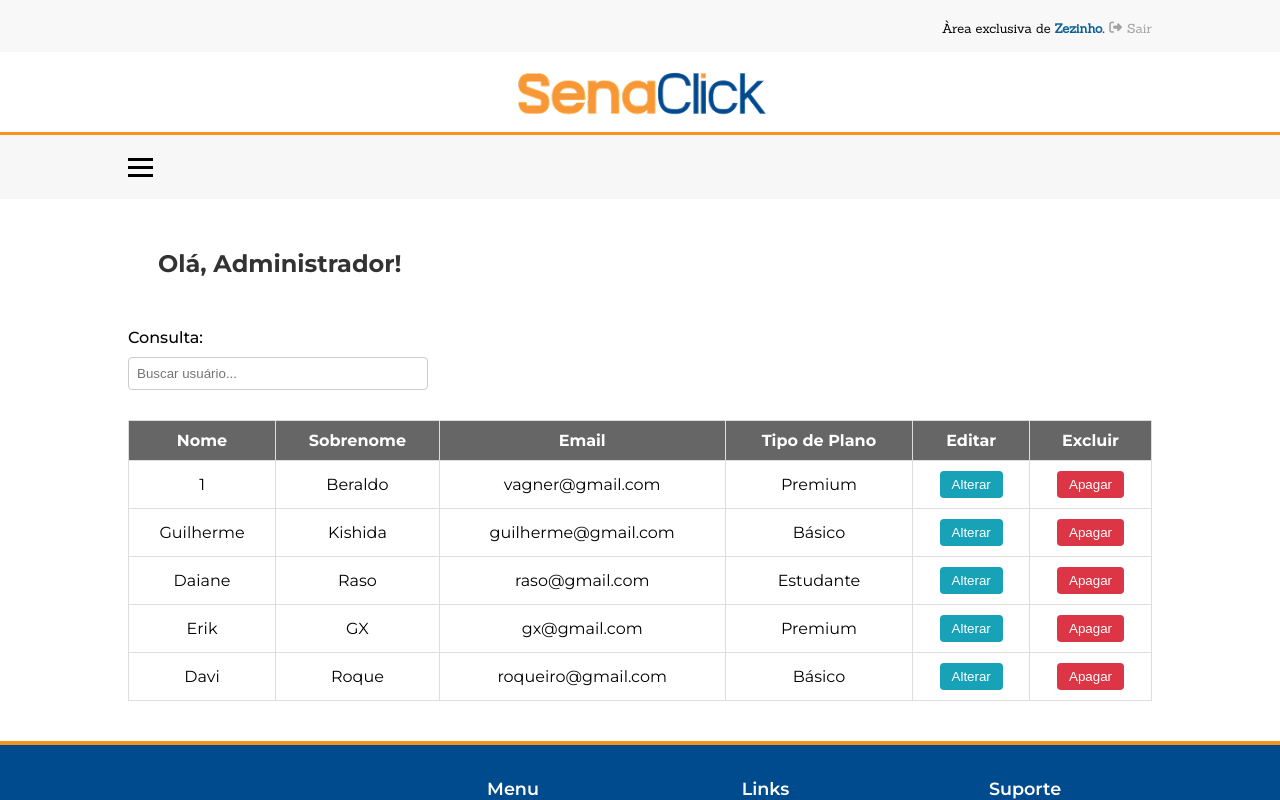
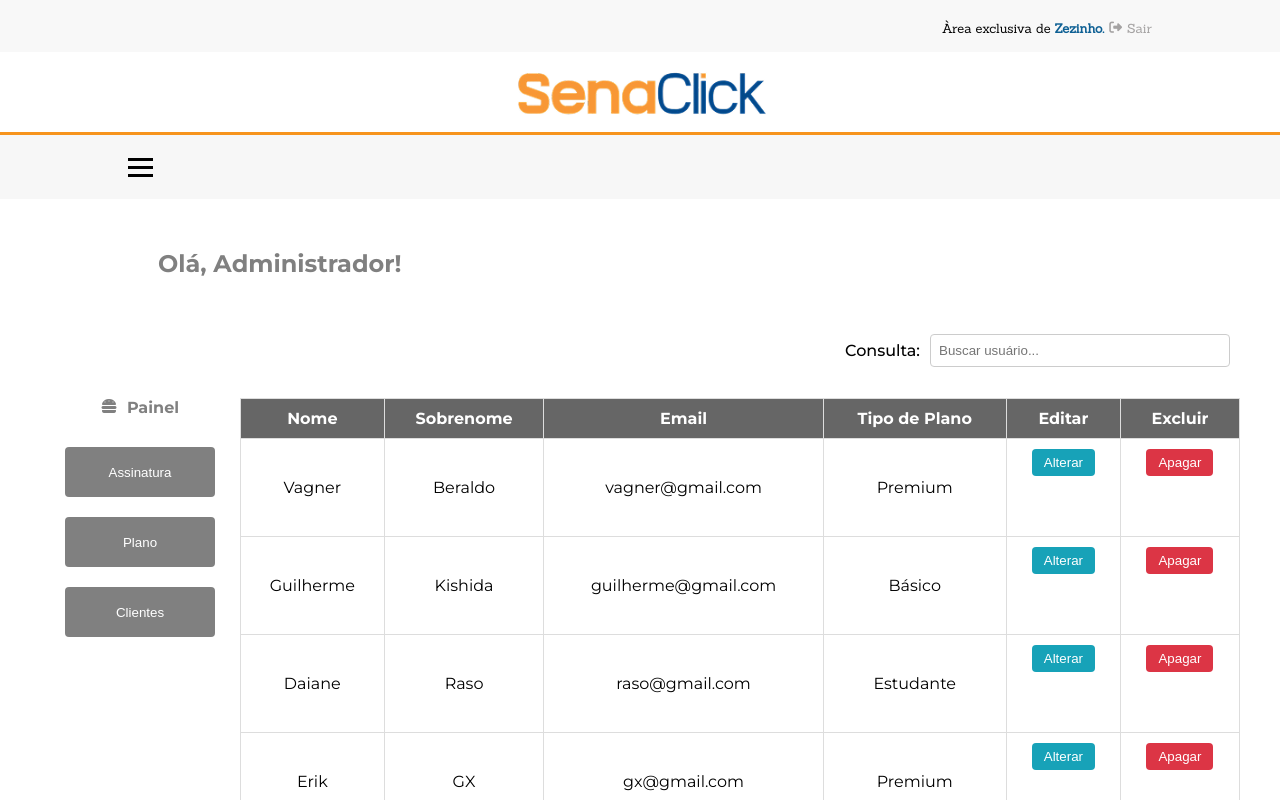
Before and after one commit to ErickGX/SenaClick, an Angular app: page /admin in a window 1280 px wide. Built offline with nearby package versions, Linux system fonts and the light colour scheme.

Commit message:
style: atualização e esquematização inicial do esqueleto da pagina admin

```diff
--- a/src/app/componentes/admin/form-admin/form-admin.component.css
+++ b/src/app/componentes/admin/form-admin/form-admin.component.css
@@ -2,20 +2,81 @@
     color: #333;
     margin: 50px 30px;
     padding: 0 10%;
+    color: #808080;
+  }
+
+  section{
+    width: 1200px;
+    margin: 0 auto 50px;
+  }
+
+  .container{
+    display: flex;
+    justify-content: center;
+    align-items: center;
 
   }
 
+  .controles{
+    display: flex;
+    flex-direction: column;
+    justify-content: start;
+    align-items: center;
+    width: 200px;
+    height: 800px;
+    gap: 20px;
+  }
+
+  .painel{
+    display: flex;
+    margin-top: 70px;
+    margin-bottom: 10px;
+    color: #808080;
+  }
+
+  .painel i{
+    margin-right: 10px;
+    color: #808080;
+  }
+
+  .controles button{
+    width: 150px;
+    height: 50px;
+    color: #fff;
+    background-color: #808080;
+  }
+
+  button:last-child{
+    margin-bottom: 50px;
+  }
+  .dados{
+    display: flex;
+    flex-direction: column;
+    width: 1000px;
+    height: 800px;
+  }
+
+  .consulta{
+    display: flex;
+    flex-direction: row;
+    justify-content: end;
+    align-items: center;
+    height: 30px;
+  }
+
+
+
+
   p{
-    padding: 0 10%;
-    margin-bottom: 10px;
+    margin-top: 15px;
+    margin-right: 10px;
     font-size: 1rem;
     font-weight: 500;
   }
 
-
   .filtro {
     display: block;
-    margin: 0 0 30px 10%;
+    margin: 15px 10px 0px 0;
     padding: 8px;
     width: 100%;
     max-width: 300px;
@@ -24,11 +85,12 @@
   }
 
   table {
-    width: 80%;
-    margin: 0 auto 40px auto;
+    width: 100%;
+    margin: 40px auto 10px auto;
     border-collapse: collapse;
+  }
 
-  }
+
 
   th, td {
     border: 1px solid #ddd;
@@ -43,7 +105,6 @@
   }
 
   button {
-
     padding: 6px 12px;
     border: none;
     border-radius: 4px;
@@ -60,18 +121,3 @@
     background-color: #dc3545;
     color: white;
   }
-
-
-  @media (max-width: 1024px) {
-    .tabelaContainer {
-        width: 100%;
-        overflow-x: auto;
-        padding: 0 5%;
-    }
-
-    .tabelaUsuarios {
-        width: 1000px;
-        min-width: 700px;
-        white-space: nowrap;
-    }
-}
--- a/src/app/componentes/admin/form-admin/form-admin.component.html
+++ b/src/app/componentes/admin/form-admin/form-admin.component.html
@@ -1,8 +1,22 @@
 <h2 class="tituloSaudacao">Olá, Administrador!</h2>
+<section>
+  <div class="container">
+    <div class="controles">
+      <div class="painel">
+        <i class="fa fa-hamburger"></i>
+        <h4>Painel</h4>
+      </div>
+      <button>Assinatura</button>
+      <button>Plano</button>
+      <button>Clientes</button>
+    </div>
+    <div class="dados">
+      <div class="tabelaContainer">
+        <div class="consulta">
           <p>Consulta: </p>
           <input type="text" [(ngModel)]="filtro" placeholder="Buscar usuário..." class="filtro" />
+        </div>
 
-<div class="tabelaContainer">
         <table class="tabelaUsuarios">
           <thead>
             <tr>
@@ -26,3 +40,7 @@
           </tbody>
         </table>
       </div>
+
+    </div>
+  </div>
+</section>
--- a/src/app/componentes/admin/form-admin/form-admin.component.ts
+++ b/src/app/componentes/admin/form-admin/form-admin.component.ts
@@ -14,7 +14,7 @@ export class FormAdminComponent {
   filtro: string = '';
 
   usuarios = [
-    { nome: '1', sobrenome: 'Beraldo', email: 'vagner@gmail.com', plano: 'Premium' , },
+    { nome: 'Vagner', sobrenome: 'Beraldo', email: 'vagner@gmail.com', plano: 'Premium' },
     { nome: 'Guilherme', sobrenome: 'Kishida', email: 'guilherme@gmail.com', plano: 'Básico' },
     { nome: 'Daiane', sobrenome: 'Raso', email: 'raso@gmail.com', plano: 'Estudante' },
     { nome: 'Erik', sobrenome: 'GX', email: 'gx@gmail.com', plano: 'Premium' },
@@ -35,7 +35,7 @@ export class FormAdminComponent {
 
   excluirUsuario(usuario: any) {
     if (confirm(`Tem certeza que deseja excluir ${usuario.nome}?`)) {
-
+      this.usuarios = this.usuarios.filter(u => u !== usuario);
     }
   }
 
```
Also changed, not shown: 2 other files (tests, documents, lock files or other folders). Lines whose indentation alone changed are shown as unchanged.
